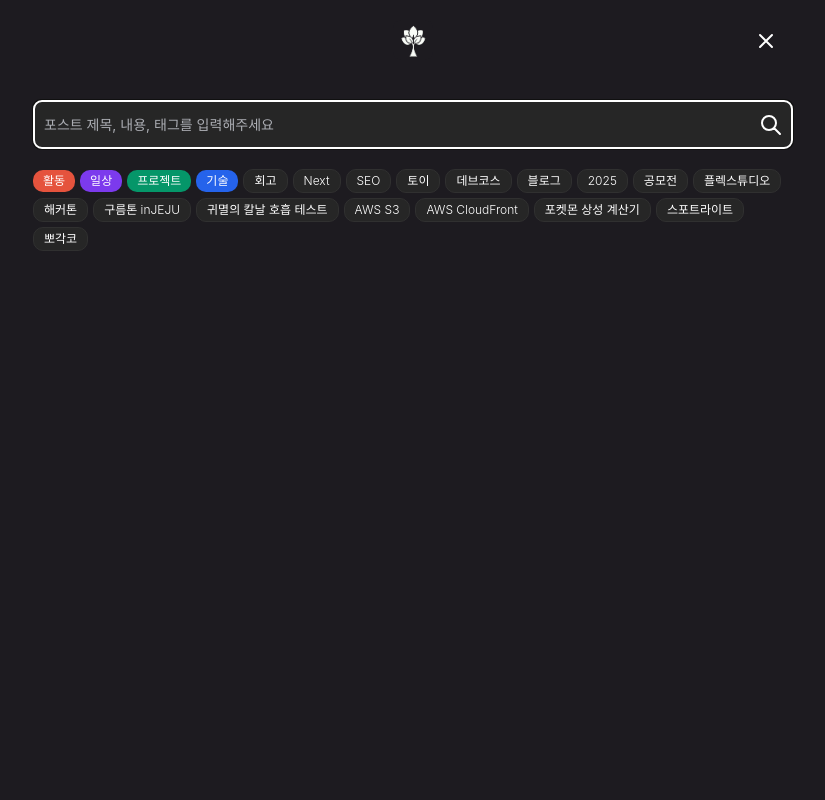
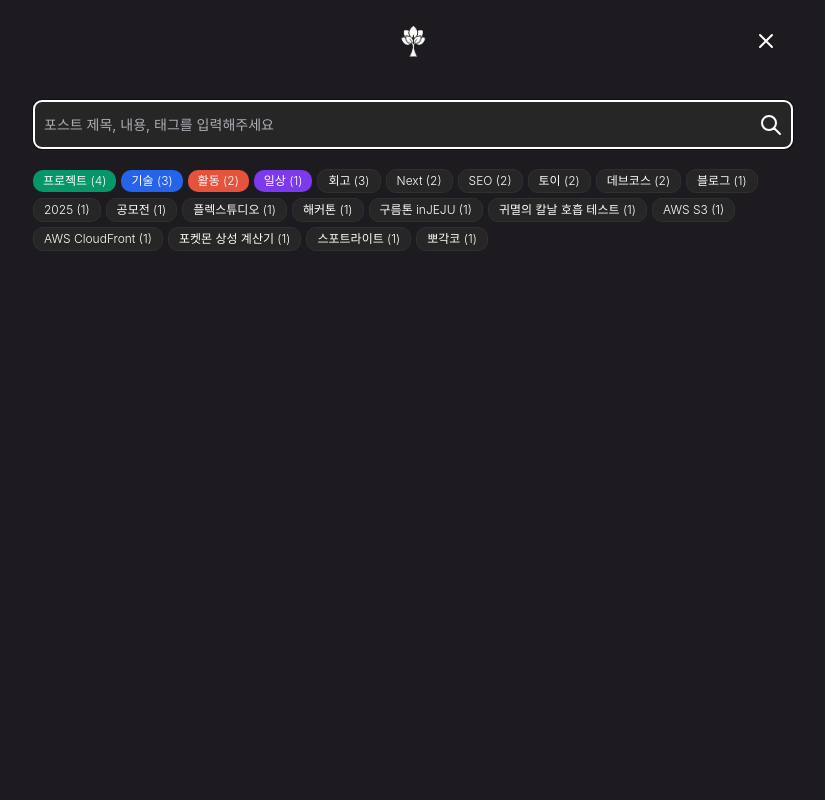
Before and after one commit to changchangwoo/DevBLOG, a Next.js app: page / in a window 1280 px wide. Both pictures are taken after a click on the button "Search". Shown: the top 800 px of the page, without its empty margins (227-1052 px from the left). Built offline with nearby package versions, Linux system fonts and the light colour scheme.

Commit message:
Refactor : 태그, 카테고리 함수명 변경, 검색 카테고리 count 추가

```diff
--- a/app/page.tsx
+++ b/app/page.tsx
@@ -1,9 +1,4 @@
-import {
-  getAllPosts,
-  getRecentTag,
-  getAllCategories,
-  getPinnedPost,
-} from "@/lib/posts";
+import { getAllPosts, getAllTag, getPinnedPost } from "@/lib/posts";
 import { getCategoryInfo } from "@/lib/category";
 import Divider from "@/components/common/Divider";
 import PostList from "../components/home/PostList";
@@ -20,7 +15,7 @@ export const metadata = {
 export default function Home() {
   const posts = getAllPosts();
   const pinnedPost = getPinnedPost();
-  const tags = getRecentTag();
+  const tags = getAllTag();
   const categoryInfo = pinnedPost ? getCategoryInfo(pinnedPost.category) : null;
 
   return (
--- a/components/common/CategoryList.tsx
+++ b/components/common/CategoryList.tsx
@@ -1,4 +1,4 @@
-import { getAllCategories, getRecentTag } from "@/lib/posts";
+import { getAllCategories, getAllTag } from "@/lib/posts";
 import { getCategoryInfo } from "@/lib/category";
 import Badge from "./Badge";
 import Link from "next/link";
@@ -6,7 +6,7 @@ import Divider from "./Divider";
 
 export default function CategoryList() {
   const categories = getAllCategories();
-  const tags = getRecentTag();
+  const tags = getAllTag();
 
   if (categories.length === 0) {
     return null;
@@ -39,9 +39,9 @@ export default function CategoryList() {
             </Badge>
           </Link>
           {categories.map((category) => {
-            const categoryInfo = getCategoryInfo(category);
+            const categoryInfo = getCategoryInfo(category.name);
             return (
-              <Link key={category} href={`/?category=${category}`}>
+              <Link key={category.name} href={`/?category=${category.name}`}>
                 <Badge variant="category" colorClass={categoryInfo.colorClass}>
                   {categoryInfo.label}
                 </Badge>
@@ -49,8 +49,8 @@ export default function CategoryList() {
             );
           })}
           {tags.map((tag) => (
-            <Link key={tag} href={`/?tag=${tag}`}>
-              <Badge>{tag}</Badge>
+            <Link key={tag.name} href={`/?tag=${tag.name}`}>
+              <Badge>{tag.name}</Badge>
             </Link>
           ))}
         </div>
--- a/components/common/Header/Header.tsx
+++ b/components/common/Header/Header.tsx
@@ -2,7 +2,7 @@
 
 import { useEffect, useState } from "react";
 import { useTheme } from "next-themes";
-import type { PostPreview } from "@/lib/posts";
+import type { PostPreview, Tag, Category } from "@/lib/posts";
 import HeaderMobile from "./HeaderMobile";
 import HeaderDesktop from "./HeaderDesktop";
 import SearchModal from "../SearchModal";
@@ -117,8 +117,8 @@ const MenuIcons = {
 };
 
 interface HeaderProps {
-  categories: string[];
-  tags: string[];
+  categories: Category[];
+  tags: Tag[];
   posts: PostPreview[];
 }
 
--- a/components/common/Header/HeaderWrapper.tsx
+++ b/components/common/Header/HeaderWrapper.tsx
@@ -1,9 +1,9 @@
-import { getAllCategories, getRecentTag, getAllPosts } from "@/lib/posts";
+import { getAllCategories, getAllTag, getAllPosts } from "@/lib/posts";
 import Header from "./Header";
 
 export default function HeaderWrapper() {
   const categories = getAllCategories();
-  const tags = getRecentTag();
+  const tags = getAllTag();
   const posts = getAllPosts();
 
   return <Header categories={categories} tags={tags} posts={posts} />;
--- a/components/common/SearchModal.tsx
+++ b/components/common/SearchModal.tsx
@@ -8,7 +8,7 @@ import Badge from "./Badge";
 import PostCard from "./PostCard";
 import { getCategoryInfo } from "@/lib/category";
 import { filterPosts } from "@/lib/filter";
-import type { PostPreview } from "@/lib/posts";
+import type { PostPreview, Tag, Category } from "@/lib/posts";
 import Divider from "./Divider";
 
 interface SearchModalProps {
@@ -25,8 +25,8 @@ interface SearchModalProps {
     };
     siteTitle: string;
   };
-  categories: string[];
-  tags: string[];
+  categories: Category[];
+  tags: Tag[];
   posts: PostPreview[];
 }
 
@@ -164,21 +164,21 @@ export default function SearchModal({
         </div>
         <div className="flex flex-wrap gap-2">
           {categories.map((category) => {
-            const categoryInfo = getCategoryInfo(category);
+            const categoryInfo = getCategoryInfo(category.name);
             return (
               <button
-                key={category}
+                key={category.name}
                 onClick={() => handleBadgeClick(categoryInfo.label)}
               >
                 <Badge variant="category" colorClass={categoryInfo.colorClass}>
-                  {categoryInfo.label}
+                  {categoryInfo.label} ({category.count})
                 </Badge>
               </button>
             );
           })}
           {tags.map((tag) => (
-            <button key={tag} onClick={() => handleBadgeClick(tag)}>
-              <Badge>{tag}</Badge>
+            <button key={tag.name} onClick={() => handleBadgeClick(tag.name)}>
+              <Badge>{tag.name} ({tag.count})</Badge>
             </button>
           ))}
         </div>
--- a/components/home/PostList.tsx
+++ b/components/home/PostList.tsx
@@ -2,7 +2,7 @@
 
 import { useMemo, useEffect, useState } from "react";
 import { useSearchParams, useRouter } from "next/navigation";
-import type { PostPreview } from "@/lib/posts";
+import type { PostPreview, Tag } from "@/lib/posts";
 import { filterPosts } from "@/lib/filter";
 import PostCard from "@/components/common/PostCard";
 import Divider from "@/components/common/Divider";
@@ -10,7 +10,7 @@ import SearchBar from "@/components/home/SearchBar";
 
 interface PostListProps {
   posts: PostPreview[];
-  tags: string[];
+  tags: Tag[];
 }
 
 export default function PostList({ posts, tags }: PostListProps) {
--- a/lib/posts.ts
+++ b/lib/posts.ts
@@ -35,6 +35,16 @@ export interface PostPreview extends PostMetadata {
   slug: string;
   tag: string[];
   category: string;
+}
+
+export interface Tag {
+  name: string;
+  count: number;
+}
+
+export interface Category {
+  name: string;
+  count: number;
 }
 
 export function getPostSlugs(): string[] {
@@ -107,7 +117,7 @@ export function getAllPosts(): PostPreview[] {
   return posts;
 }
 
-export function getRecentTag(): string[] {
+export function getAllTag(): Tag[] {
   const posts = getAllPosts();
 
   const tagFrequency = new Map<string, number>();
@@ -118,9 +128,11 @@ export function getRecentTag(): string[] {
     }
   }
 
+  console.log(tagFrequency);
+
   return Array.from(tagFrequency.entries())
-    .sort((a, b) => b[1] - a[1])
-    .map(([tag]) => tag);
+    .map(([name, count]) => ({ name, count }))
+    .sort((a, b) => b.count - a.count);
 }
 
 export function getPinnedPost(): PostPreview | null {
@@ -131,17 +143,22 @@ export function getPinnedPost(): PostPreview | null {
   return pinnedPost || null;
 }
 
-export function getAllCategories(): string[] {
+export function getAllCategories(): Category[] {
   const posts = getAllPosts();
-  const categories = new Set<string>();
+  const categoryFrequency = new Map<string, number>();
 
   for (const post of posts) {
     if (post.category && post.category !== "uncategorized") {
-      categories.add(post.category);
+      categoryFrequency.set(
+        post.category,
+        (categoryFrequency.get(post.category) || 0) + 1
+      );
     }
   }
 
-  return Array.from(categories).sort();
+  return Array.from(categoryFrequency.entries())
+    .map(([name, count]) => ({ name, count }))
+    .sort((a, b) => b.count - a.count);
 }
 
 export async function markdownToHtml(
```
Also changed, not shown: components/home/SearchBar.tsx (+2 -15 lines).
